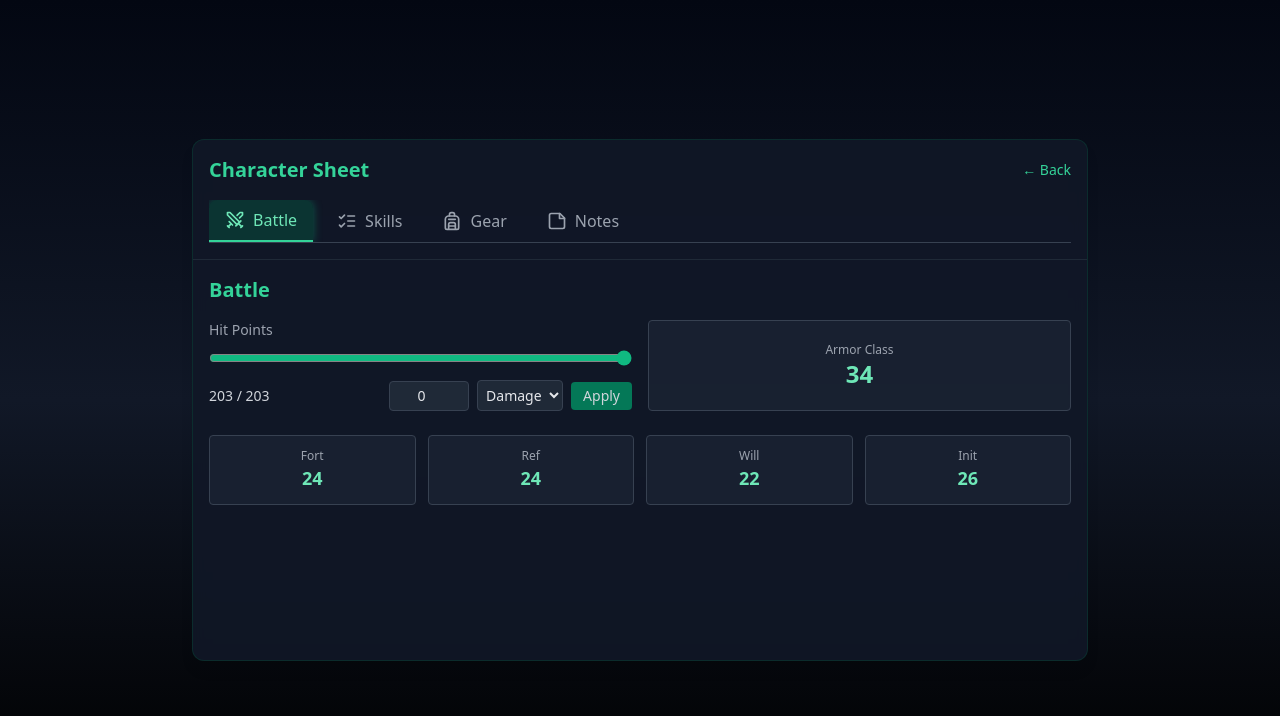
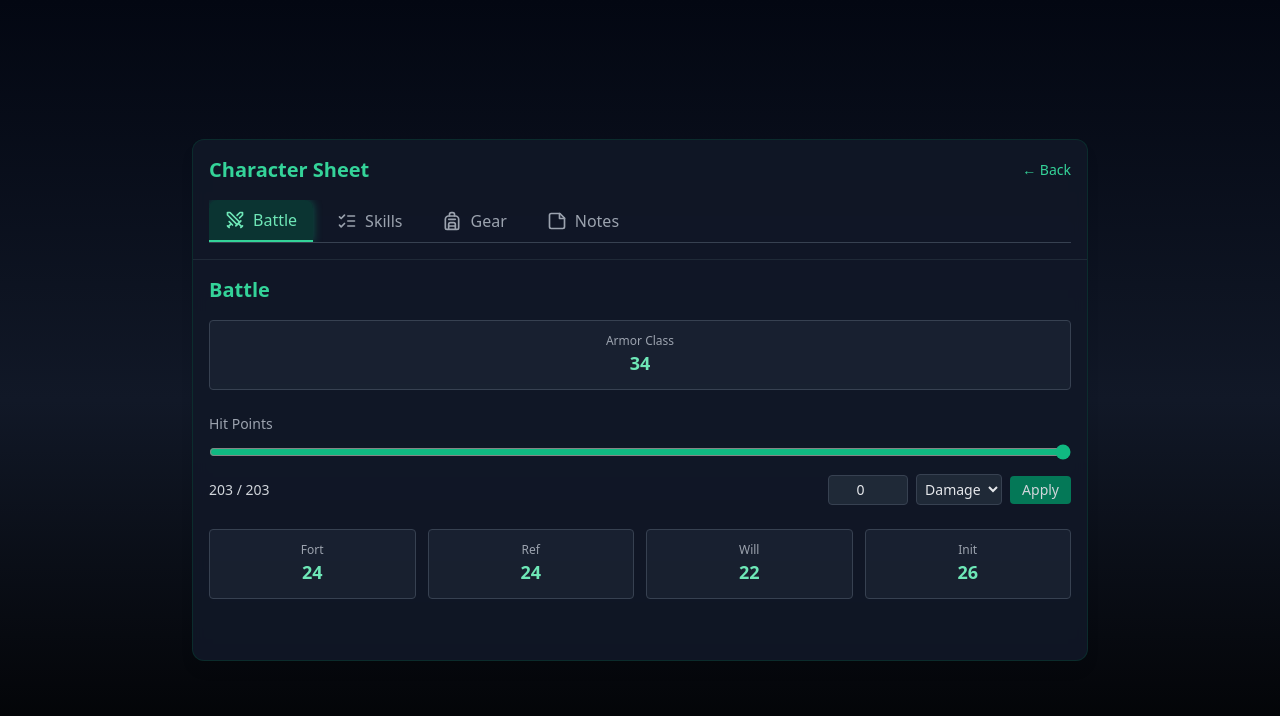
Before and after one commit to rlindgaard-collab/Karandras, a React (Vite) app: page /character-sheet in a window 1280 px wide. Shown: the top 716 px of the page. Built offline with nearby package versions, Linux system fonts and the light colour scheme.

Commit message:
Updated CharacterSheetPage.tsx

```diff
--- a/src/pages/CharacterSheetPage.tsx
+++ b/src/pages/CharacterSheetPage.tsx
@@ -1,4 +1,4 @@
-import { useState } from "react";
+import { useState, useEffect } from "react";
 import { Card, CardContent, CardHeader, CardTitle } from "../components/Card";
 import { Swords, ListChecks, Backpack, StickyNote } from "lucide-react";
 import { Link } from "react-router-dom";
@@ -16,12 +16,21 @@ type TabId = typeof tabs[number]["id"];
 export default function CharacterSheetPage() {
   const [activeTab, setActiveTab] = useState<TabId>("battle");
 
-  // HP state
-  const [currentHp, setCurrentHp] = useState(characterData.hp);
+  // HP state med localStorage integration
+  const [currentHp, setCurrentHp] = useState(() => {
+    const saved = localStorage.getItem("currentHp");
+    return saved ? parseInt(saved, 10) : characterData.hp;
+  });
+
   const [changeValue, setChangeValue] = useState<number>(0);
   const [mode, setMode] = useState<"damage" | "heal">("damage");
 
-  // Saves & Initiative state
+  // Gem HP i localStorage når det ændrer sig
+  useEffect(() => {
+    localStorage.setItem("currentHp", currentHp.toString());
+  }, [currentHp]);
+
+  // Saves state
   const [fortResult, setFortResult] = useState<number | null>(null);
   const [refResult, setRefResult] = useState<number | null>(null);
   const [willResult, setWillResult] = useState<number | null>(null);
@@ -37,7 +46,7 @@ export default function CharacterSheetPage() {
     setChangeValue(0);
   };
 
-  const rollCheck = (
+  const rollSave = (
     type: "fort" | "ref" | "will" | "initiative",
     current: number | null,
     setResult: React.Dispatch<React.SetStateAction<number | null>>
@@ -51,13 +60,11 @@ export default function CharacterSheetPage() {
 
     const d20 = Math.floor(Math.random() * 20) + 1;
     const modifier =
-      type === "initiative"
-        ? characterData.initiative
-        : characterData.saves[type];
+      type === "initiative" ? characterData.initiative : characterData.saves[type];
     const total = d20 + modifier;
     setResult(total);
     setLastRoll(
-      `${type.toUpperCase()} Check: ${d20} (d20) + ${modifier} (modifier) = ${total}`
+      `${type.toUpperCase()} Roll: ${d20} (d20) + ${modifier} (modifier) = ${total}`
     );
   };
 
@@ -109,10 +116,16 @@ export default function CharacterSheetPage() {
                 Battle
               </h2>
 
-              {/* HP + AC */}
-              <div className="grid grid-cols-1 sm:grid-cols-2 gap-4 mb-6">
-                {/* HP */}
-                <div>
+              {/* AC */}
+              <div className="mb-6 p-3 rounded bg-gray-800/60 border border-gray-700 text-center">
+                <span className="block text-xs text-gray-400">Armor Class</span>
+                <span className="text-lg font-semibold text-emerald-300">
+                  {characterData.ac}
+                </span>
+              </div>
+
+              {/* HP Slider + controls */}
+              <div className="mb-6">
                 <label className="block text-sm text-gray-400 mb-2">
                   Hit Points
                 </label>
@@ -155,20 +168,11 @@ export default function CharacterSheetPage() {
                 </div>
               </div>
 
-                {/* AC */}
-                <div className="p-4 rounded bg-gray-800/60 border border-gray-700 flex flex-col items-center justify-center">
-                  <span className="block text-xs text-gray-400">Armor Class</span>
-                  <span className="text-2xl font-bold text-emerald-300">
-                    {characterData.ac}
-                  </span>
-                </div>
-              </div>
-
               {/* Saves + Initiative */}
               <div className="grid grid-cols-2 sm:grid-cols-4 gap-3">
                 {/* Fort Save */}
                 <button
-                  onClick={() => rollCheck("fort", fortResult, setFortResult)}
+                  onClick={() => rollSave("fort", fortResult, setFortResult)}
                   className={`p-3 rounded border text-center transition-all ${
                     fortResult !== null
                       ? "bg-emerald-900/60 border-emerald-400 shadow-[0_0_20px_rgba(16,185,129,0.8)]"
@@ -183,7 +187,7 @@ export default function CharacterSheetPage() {
 
                 {/* Ref Save */}
                 <button
-                  onClick={() => rollCheck("ref", refResult, setRefResult)}
+                  onClick={() => rollSave("ref", refResult, setRefResult)}
                   className={`p-3 rounded border text-center transition-all ${
                     refResult !== null
                       ? "bg-emerald-900/60 border-emerald-400 shadow-[0_0_20px_rgba(16,185,129,0.8)]"
@@ -198,7 +202,7 @@ export default function CharacterSheetPage() {
 
                 {/* Will Save */}
                 <button
-                  onClick={() => rollCheck("will", willResult, setWillResult)}
+                  onClick={() => rollSave("will", willResult, setWillResult)}
                   className={`p-3 rounded border text-center transition-all ${
                     willResult !== null
                       ? "bg-emerald-900/60 border-emerald-400 shadow-[0_0_20px_rgba(16,185,129,0.8)]"
@@ -213,7 +217,9 @@ export default function CharacterSheetPage() {
 
                 {/* Initiative */}
                 <button
-                  onClick={() => rollCheck("initiative", initResult, setInitResult)}
+                  onClick={() =>
+                    rollSave("initiative", initResult, setInitResult)
+                  }
                   className={`p-3 rounded border text-center transition-all ${
                     initResult !== null
                       ? "bg-emerald-900/60 border-emerald-400 shadow-[0_0_20px_rgba(16,185,129,0.8)]"
```
Lines whose indentation alone changed are shown as unchanged.
